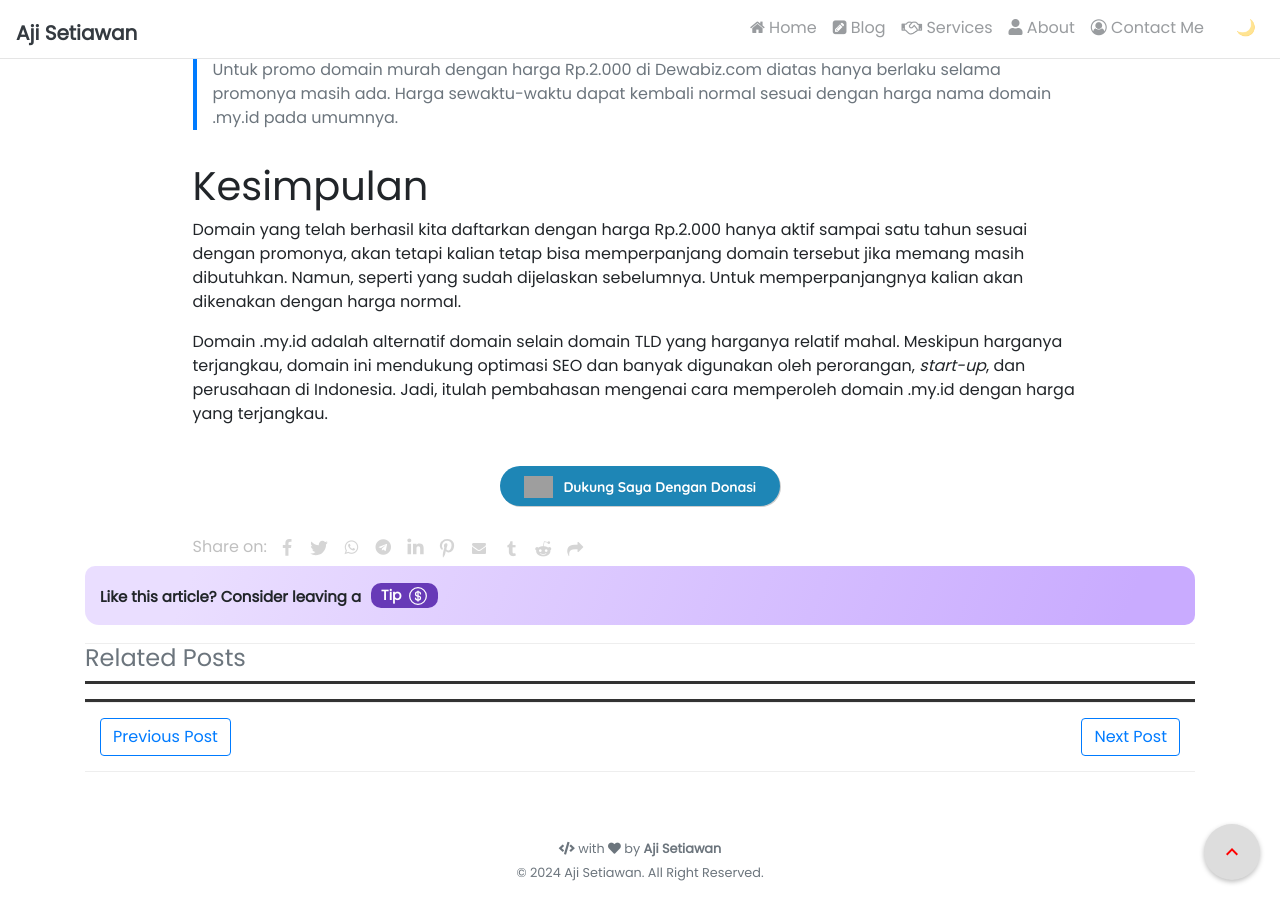
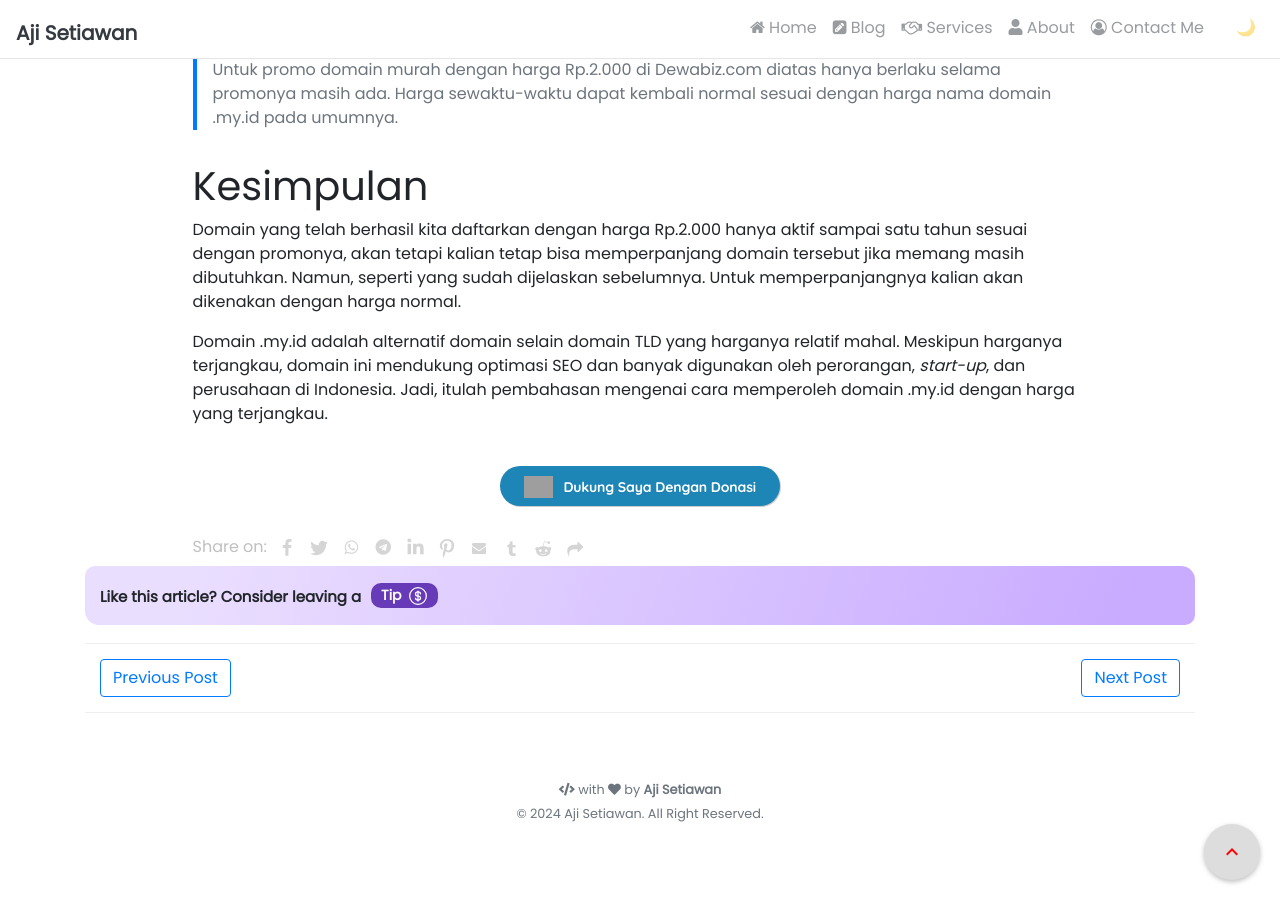
Before and after one commit to ajisetiawan716/ajisetiawan716.github.io, a Jekyll site: the page built from _posts/2023-12-15-cara-daftar-domain-my.id-murah-di-dewabiz.md, in a window 1280 px wide and 900 px high, scrolled down 5900 px. Built offline with Jekyll 4.4.1, drawn with Linux system fonts in a browser that asks for light colours; nearby versions of some CDN libraries; comment, search, counter and statistics services are not loaded; grey boxes are pictures that could not be loaded.

Commit message:
Update related-post.html

```diff
--- a/_includes/blog/related-post.html
+++ b/_includes/blog/related-post.html
@@ -1,8 +1,4 @@
 
-<div class="separator"></div>
-<h4 class="text-muted">Related Posts</h4>
-
-<div class="rect">
 
   {% assign maxRelated = 4 %}
   {% assign minCommonTags =  1 %}
@@ -26,6 +22,10 @@
     {% endfor %}
 
     {% if sameTagCount >= minCommonTags %}
+<div class="separator"></div>
+<h4 class="text-muted">Related Posts</h4>
+
+<div class="rect">
 
           <a href="{{ site.baseurl }}{{ post.url }}">
               <div class="rel">
```
